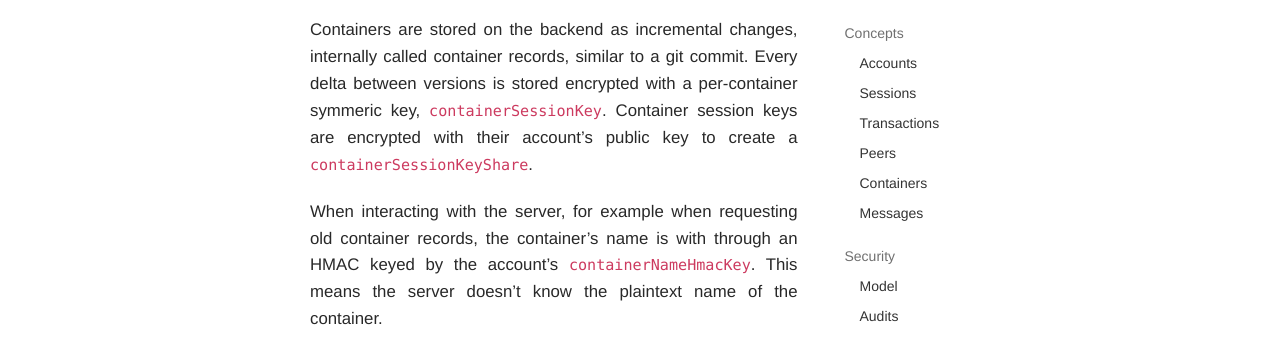
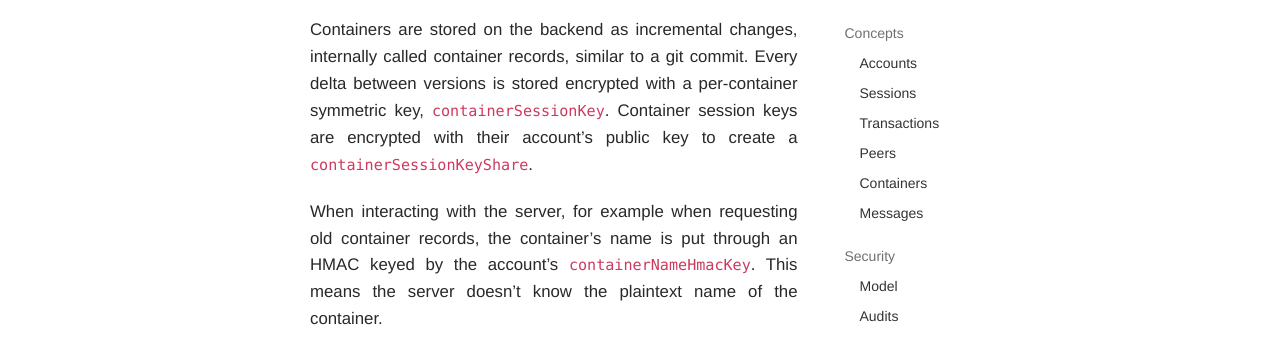
Before and after one commit to SpiderOak/crypton-web, a Jekyll site: the page built from docs/concepts/containers.md, in a window 1280 px wide and 900 px high. Shown: the part 284-621 px from the top of the window. Built offline with Jekyll 4.4.1, drawn with Linux system fonts in a browser that asks for light colours; Markdown is read by kramdown in place of the engine named in the settings; comment, search, counter and statistics services are not loaded.

Commit message:
fix container typos

```diff
--- a/docs/concepts/containers.md
+++ b/docs/concepts/containers.md
@@ -9,9 +9,9 @@ Each account may have Containers which store data.
 
 ## Theory
 
-Containers are stored on the backend as incremental changes, internally called container records, similar to a git commit. Every delta between versions is stored encrypted with a per-container symmeric key, `containerSessionKey`. Container session keys are encrypted with their account's public key to create a `containerSessionKeyShare`.
+Containers are stored on the backend as incremental changes, internally called container records, similar to a git commit. Every delta between versions is stored encrypted with a per-container symmetric key, `containerSessionKey`. Container session keys are encrypted with their account's public key to create a `containerSessionKeyShare`.
 
-When interacting with the server, for example when requesting old container records, the container's name is with through an HMAC keyed by the account's `containerNameHmacKey`. This means the server doesn't know the plaintext name of the container.
+When interacting with the server, for example when requesting old container records, the container's name is put through an HMAC keyed by the account's `containerNameHmacKey`. This means the server doesn't know the plaintext name of the container.
 
 All container operations are executed through [Transactions](/docs/concepts/transactions.html).
 
```
